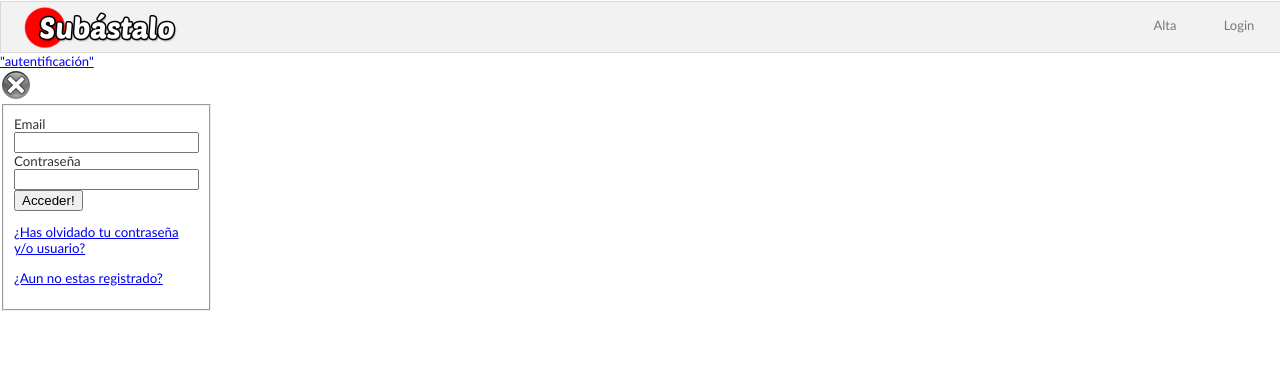
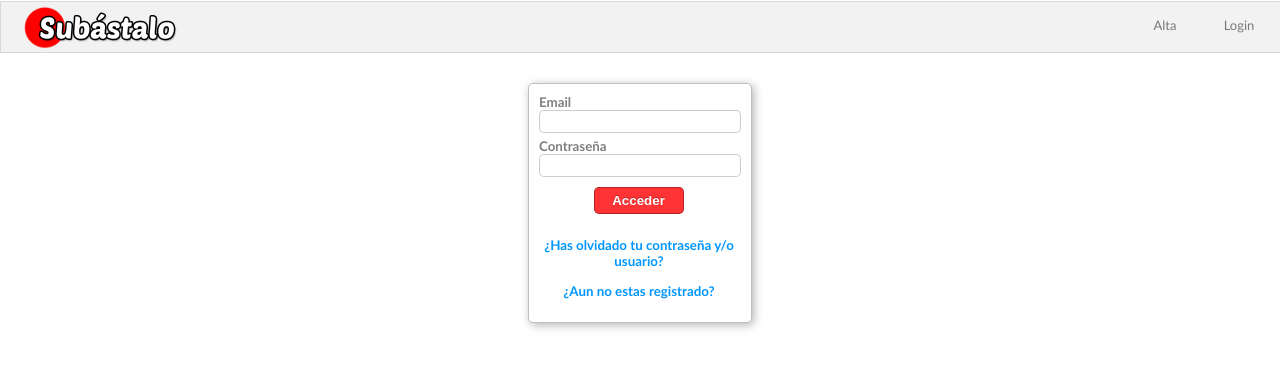
Before and after one commit to AlejandroVera/Subastalo, a PHP site: page /subastas/login.php in a window 1280 px wide. Shown: the top 368 px of the page. Run offline with PHP 8.4, Linux system fonts and the light colour scheme; some libraries are stand-ins or nearby versions.

Commit message:
Css de login 100%

```diff
--- a/css/login.css
+++ b/css/login.css
@@ -4,10 +4,72 @@
 
 .textoEntradaLogin {
 	font-weight: bold;
+	color: rgba(0,0,0,0.5);
 }
 
 .box {
 	margin-left: auto;
 	margin-right: auto;
 	margin-top: 30px;
+	border: solid 1px rgba(0,0,0,0.25);
+	border-radius: 5px;
+	box-shadow: 2px 2px 10px rgba(0,0,0,0.3);
 }
+
+.entradaLogin input {
+	width: 200px;
+	border-radius: 5px;
+	border: 1px solid rgba(0,0,0,0.2);
+	padding: 3px 0px;
+}
+
+.entradaLogin input:focus {
+	outline: none;
+	transition: 0.2s;
+	border-color: #9ecaed;
+	box-shadow: 0 0 10px #9ecaed;
+}
+
+.redButton:hover {
+	transition: 0.1s;
+	box-shadow: inset 0px 0px 7px rgba(255, 255, 255, 0.9);
+}
+
+.redButton:active {
+	transition: 0s;
+	background-color: rgba(255, 0, 0, 0.8);
+	box-shadow: inset 0px 3px 5px rgba(0, 0, 0, 0.6);
+}
+
+.redButton {
+	cursor: pointer;
+	outline: none;
+	margin-left: 27%;
+	margin-right: auto;
+	width: 90px;
+	margin-top: 5px;
+	margin-bottom: 10px;
+	padding: 5px;
+	background-color: rgba(255, 0, 0, 0.8);
+	border: 1px solid rgba(0,0,0,0.3);
+	border-radius: 5px;
+	color: rgba(255,255,255,1);
+	font-weight: bold;
+	text-shadow: 0 -1px 0 rgba(0,0,0,0.25);
+}
+
+.link {
+	cursor: pointer;
+	color: rgba(0,150,255,1);
+	font-weight: bold;
+	display: inline-block;
+	text-align: center;
+	margin-left: auto;
+	margin-right: auto;
+	width: 200px;
+	text-decoration: none;
+}
+
+.link:hover {
+	color: rgba(0,150,255,0.7);
+}
--- a/login.php
+++ b/login.php
@@ -26,6 +26,7 @@ if (isset($_GET['validate'])) {
 		sendAjaxData(array('msg' => "Datos de acceso incorrectos"), 400);
 	}
 } else {//Mostrar el formulario
+	$smarty -> assign('cssFiles', array("login.css"));
 	$smarty -> assign('scripts', array("login.js"));
 	$smarty -> assign('IS_CONTENT', false);
 	$smarty -> assign('nivelAcceso', estoy_logeado());
--- a/smarty-data/templates/login.tpl
+++ b/smarty-data/templates/login.tpl
@@ -1,14 +1,8 @@
-{include file="header.tpl" title="Alta de usuario" scripts=$scripts}
+{include file="header.tpl" title="Alta de usuario" scripts=$scripts cssFiles=$cssFiles}
 
 {include file ="barra.tpl" nivelAcceso=$nivelAcceso IN_ADMIN=$IN_ADMIN}
 
-<div class='marcoSignIn'>
-	<a href='#login-box' class='login-window'>"autentificación"</a>
-</div>
 <div id='login-box' class='login-popup'>
-	<a href='#' class='close'>
-		<img src="images/close_pop.png" class="btn_close" title="Close_window" alt="close" />
-	</a>
 	<form id="login" name='loginform' class='signin'>
 		<fieldset class='box'>
 			<div class="entradaLogin">
@@ -23,9 +17,9 @@
 					<input type="password" name="password">
 				</div>
 			</div>
-			<input id ="accederLogin" type="submit" value="Acceder!">
-			<p><a class='forgot' href="recuperacion.php">¿Has olvidado tu contraseña y/o usuario?</a></p>
-			<p><a class='reg' href="alta.php">¿Aun no estas registrado?</a></p>
+			<input id ="accederLogin" type="submit" value="Acceder" class="redButton">
+			<p><a class="link" href="recuperacion.php">¿Has olvidado tu contraseña y/o usuario?</a></p>
+			<p><a class="link" href="alta.php">¿Aun no estas registrado?</a></p>
 		</fieldset>
 	</form>
 </div>
```
Also changed, not shown: css/alta.css (+15 -17 lines), css/common.css (line endings or trailing spaces).
